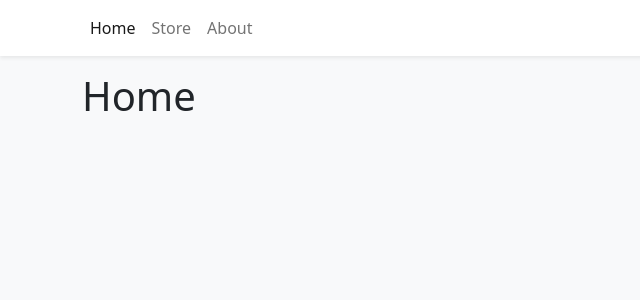
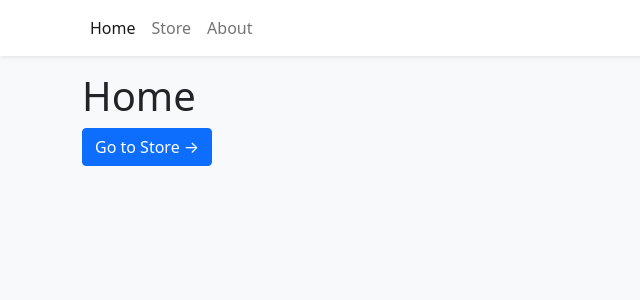
Before and after one commit to Bbek-Crestha/shopping-cart, a React (Vite) app: page / in a window 1280 px wide. Shown: the top 300 px of the page, without its empty margins (0-640 px from the left). Built offline with nearby package versions, Linux system fonts and the light colour scheme.

Commit message:
feat: create buttons to navigate to store page

```diff
--- a/src/pages/About.tsx
+++ b/src/pages/About.tsx
@@ -1,7 +1,13 @@
+import { Button } from "react-bootstrap";
+import { Link } from "react-router-dom";
+
 const About = () => {
 	return (
 		<div>
 			<h1>About</h1>
+			<Link to="/store">
+				<Button>Go to Store &rarr;</Button>
+			</Link>
 		</div>
 	);
 };
--- a/src/pages/Home.tsx
+++ b/src/pages/Home.tsx
@@ -1,7 +1,13 @@
+import { Button } from "react-bootstrap";
+import { Link } from "react-router-dom";
+
 const Home = () => {
 	return (
 		<div>
 			<h1>Home</h1>
+			<Link to="/store">
+				<Button>Go to Store &rarr;</Button>
+			</Link>
 		</div>
 	);
 };
```
